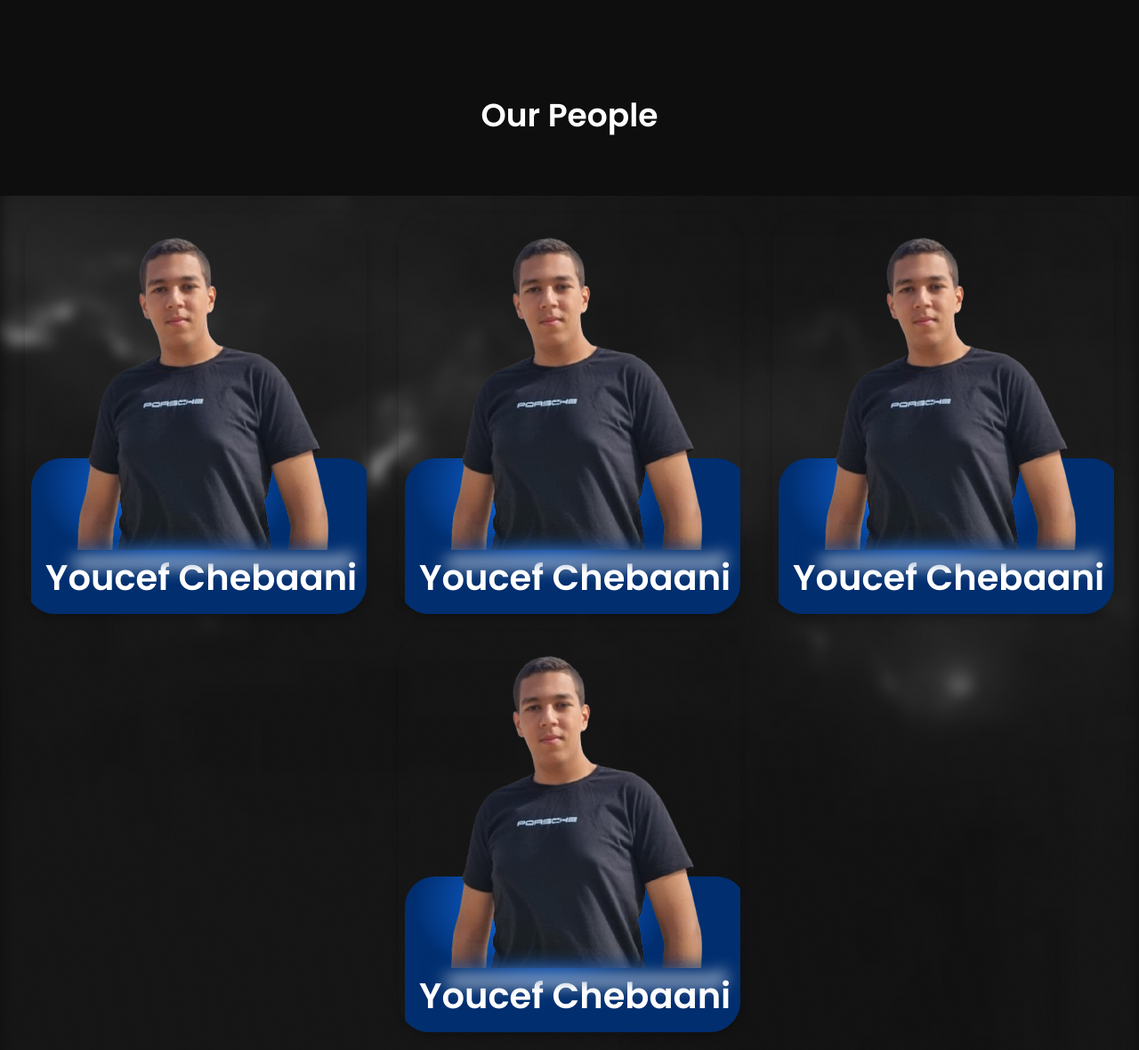
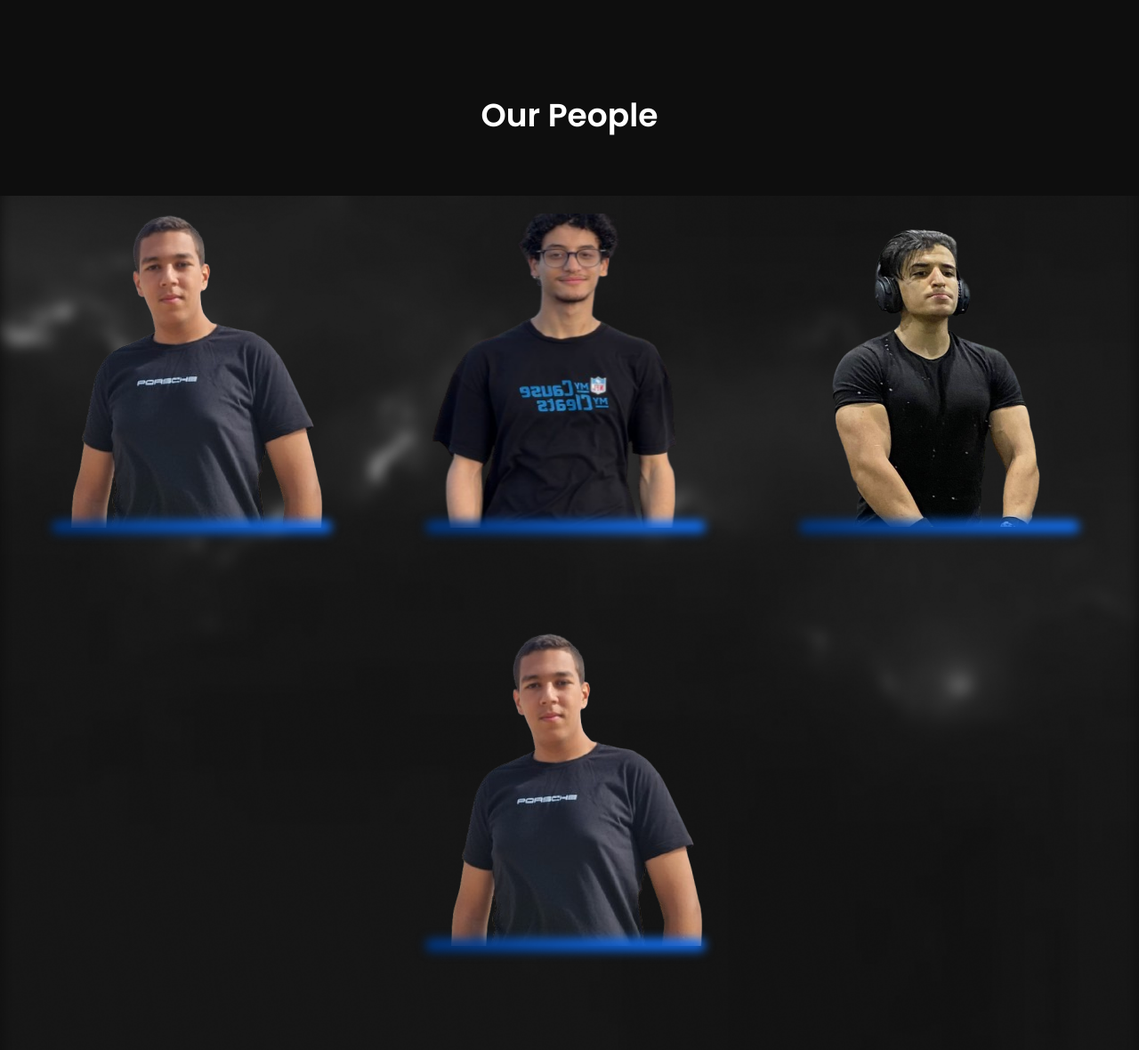
Before and after one commit to OussamaDaachi24/GymBro, a PHP site: page /html/about.html in a window 1280 px wide. Shown: the part 1086-2266 px from the top of the page at 89% size. Run offline with PHP 8.4, Linux system fonts and the light colour scheme.

Commit message:
added cards final touch 1/2

```diff
--- a/frontend/css/about.css
+++ b/frontend/css/about.css
@@ -296,10 +296,20 @@ margin-left: 10%;
   height: 450px;
   border-radius: 34px;
   overflow: hidden;
-  box-shadow: 0 4px 8px rgba(0, 0, 0, 0.2);
+  text-align: center;
+}
 
+.Blue {
+  position: absolute;
+  margin-top: 275px;
+  width: 384px;
+  height: 205px;
+  background: radial-gradient(37.41% 47.58% at 39.66% 14.85%, #1677FF 0%, #002E6F 100%);
+  border-radius: 34px;
+  overflow: hidden;
+  text-align: center;
+}
 
-}
 
 .card img.photo {
   width: 100%;
@@ -308,26 +318,25 @@ margin-left: 10%;
   border-radius: 34px 34px 0 0;
 }
 
-.Frame46 {
-  position: absolute;
-  bottom: 0;
-  width: 100%;
-  height: 205px;
-  background: radial-gradient(37.41% 47.58% at 39.66% 14.85%, #1677FF 0%, #002E6F 100%);
-  border-radius: 0 0 34px 34px;
-  padding: 20px;
-  color: white;
-}
 
-.YoucefChebaani {
+
+.name {
   font-size: 24px;
   font-family: Poppins, sans-serif;
   font-weight: 600;
+  text-align: center;
+
+
 }
 
-.NeverHurtADesignerSFeeling {
-  margin-top: 10px;
-  font-size: 15px;
-  font-family: Poppins, sans-serif;
-  font-weight: 500;
+.Shade{
+width: 315px;
+ height: 15px;
+  left: 30px;
+   top: 345px;
+    position: absolute;
+     background: radial-gradient(111.19% 141.42% at 100% 0%, #1677FF 20%, #002E6F 100%);
+     border-radius: 150px;
+      filter: blur(5.5px);
+
 }
--- a/frontend/html/about.html
+++ b/frontend/html/about.html
@@ -95,42 +95,42 @@
         <div class="card-section">
           <div class="card">
 
-                <div class="Frame46" style="width: 384px; height: 205px; left: 7px; top: 275px; position: absolute; background: radial-gradient(37.41% 47.58% at 39.66% 14.85%, #1677FF 0%, #002E6F 100%); border-radius: 34px; overflow: hidden">
-                    <div class="YoucefChebaani" style="left: 16px; top: 104px; position: absolute; color: white; font-size: 40px; font-family: Poppins; font-weight: 600; word-wrap: break-word">Youcef Chebaani</div>
-                    <div class="NeverHurtADesignerSFeeling" style="left: 70px; top: 164px; position: absolute; color: white; font-size: 15px; font-family: Poppins; font-weight: 500; word-wrap: break-word">“ never hurt a designer’s feeling ”</div>
-                </div>
-                <img class="photo" style="width: 384px; height: 373px; left: 7px; top: 5px; position: absolute" src="..\assets\images\jimmi.png" />
-                <div class="Rectangle63" style="width: 315px; height: 13px; left: 44px; top: 374px; position: absolute; background: radial-gradient(37.41% 47.58% at 39.66% 14.85%, #1677FF 0%, #002E6F 100%); box-shadow: 8.399999618530273px 8.399999618530273px 8.399999618530273px; border-radius: 150px; filter: blur(8.40px)"></div>
+            <div class="Blue" style="width: 384px; height: 205px;  top: 275px; position: absolute; background: radial-gradient(111.19% 141.42% at 100% 0%, #1677FF 0%, #002E6F 100%); border-radius: 34px; overflow: hidden">
+              <div class="name" style="left: 16px; top: 90px; position: absolute; color: white; font-size: 40px; font-family: Poppins; font-weight: 600; word-wrap: break-word">Youcef Chebaani</div>
+              <div class="Quote" style="left: 70px; top: 140px; position: absolute; color: white; font-size: 15px; font-family: Poppins; font-weight: 500; word-wrap: break-word">“ never hurt a designer’s feeling ”</div>
+          </div>
+          <img class="photo" style="width: 384px; height: 373px;  top:-20px; position: absolute" src="..\assets\images\jimmi.png" />
+          <div class="Shade" style="width: 315px; height: 15px; left: 30px; top: 345px; position: absolute; background: radial-gradient(111.19% 141.42% at 100% 0%, #1677FF 20%, #002E6F 100%); border-radius: 150px; filter: blur(5.5px)"></div>
 
           </div>
           <div class="card">
 
-            <div class="Frame46" style="width: 384px; height: 205px; left: 7px; top: 275px; position: absolute; background: radial-gradient(37.41% 47.58% at 39.66% 14.85%, #1677FF 0%, #002E6F 100%); border-radius: 34px; overflow: hidden">
-              <div class="YoucefChebaani" style="left: 16px; top: 104px; position: absolute; color: white; font-size: 40px; font-family: Poppins; font-weight: 600; word-wrap: break-word">Youcef Chebaani</div>
-              <div class="NeverHurtADesignerSFeeling" style="left: 70px; top: 164px; position: absolute; color: white; font-size: 15px; font-family: Poppins; font-weight: 500; word-wrap: break-word">“ never hurt a designer’s feeling ”</div>
+            <div class="Blue" style="width: 384px; height: 205px;  top: 275px; position: absolute; background: radial-gradient(111.19% 141.42% at 100% 0%, #1677FF 0%, #002E6F 100%); border-radius: 34px; overflow: hidden">
+              <div class="name" style="left: 35px; top: 90px; position: absolute; color: white; font-size: 40px; font-family: Poppins; font-weight: 600; word-wrap: break-word">Khalil Kessoum</div>
+              <div class="Quote" style="left: 70px; top: 140px; position: absolute; color: white; font-size: 15px; font-family: Poppins; font-weight: 500; word-wrap: break-word">“ Never backdown never what!! ”</div>
           </div>
-          <img class="photo" style="width: 384px; height: 373px; left: 7px; top: 5px; position: absolute" src="..\assets\images\jimmi.png" />
-          <div class="Rectangle63" style="width: 315px; height: 13px; left: 44px; top: 374px; position: absolute; background: radial-gradient(37.41% 47.58% at 39.66% 14.85%, #1677FF 0%, #002E6F 100%); box-shadow: 8.399999618530273px 8.399999618530273px 8.399999618530273px; border-radius: 150px; filter: blur(8.40px)"></div>
+          <img class="photo" style="width: 384px; height: 373px; top:-20px; position: absolute" src="..\assets\images\Kessoum.png" />
+          <div class="Shade" style="width: 315px; height: 15px; left: 30px; top: 345px; position: absolute; background: radial-gradient(111.19% 141.42% at 100% 0%, #1677FF 20%, #002E6F 100%); border-radius: 150px; filter: blur(5.5px)"></div>
 
           </div>
           <div class="card">
 
-            <div class="Frame46" style="width: 384px; height: 205px; left: 7px; top: 275px; position: absolute; background: radial-gradient(37.41% 47.58% at 39.66% 14.85%, #1677FF 0%, #002E6F 100%); border-radius: 34px; overflow: hidden">
-              <div class="YoucefChebaani" style="left: 16px; top: 104px; position: absolute; color: white; font-size: 40px; font-family: Poppins; font-weight: 600; word-wrap: break-word">Youcef Chebaani</div>
-              <div class="NeverHurtADesignerSFeeling" style="left: 70px; top: 164px; position: absolute; color: white; font-size: 15px; font-family: Poppins; font-weight: 500; word-wrap: break-word">“ never hurt a designer’s feeling ”</div>
+            <div class="Blue" style="width: 384px; height: 205px;  top: 275px; position: absolute; background: radial-gradient(111.19% 141.42% at 100% 0%, #1677FF 0%, #002E6F 100%); border-radius: 34px; overflow: hidden">
+              <div class="name" style="left: 37px; top: 90px; position: absolute; color: white; font-size: 40px; font-family: Poppins; font-weight: 600; word-wrap: break-word">Gasmi Yassine</div>
+              <div class="Quote" style="left: 130px; top: 140px; position: absolute; color: white; font-size: 15px; font-family: Poppins; font-weight: 500; word-wrap: break-word">“ Light Weight! ”</div>
           </div>
-          <img class="photo" style="width: 384px; height: 373px; left: 7px; top: 5px; position: absolute" src="..\assets\images\jimmi.png" />
-          <div class="Rectangle63" style="width: 315px; height: 13px; left: 44px; top: 374px; position: absolute; background: radial-gradient(37.41% 47.58% at 39.66% 14.85%, #1677FF 0%, #002E6F 100%); box-shadow: 8.399999618530273px 8.399999618530273px 8.399999618530273px; border-radius: 150px; filter: blur(8.40px)"></div>
+          <img class="photo" style="width: 369px; height: 340px; left: 7px; top:12px; position: absolute" src="..\assets\images\Yassine.png" />
+          <div class="Shade" style="width: 315px; height: 15px; left: 30px; top: 345px; position: absolute; background: radial-gradient(111.19% 141.42% at 100% 0%, #1677FF 20%, #002E6F 100%); border-radius: 150px; filter: blur(5.5px)"></div>
 
           </div>
           <div class="card">
 
-            <div class="Frame46" style="width: 384px; height: 205px; left: 7px; top: 275px; position: absolute; background: radial-gradient(37.41% 47.58% at 39.66% 14.85%, #1677FF 0%, #002E6F 100%); border-radius: 34px; overflow: hidden">
-              <div class="YoucefChebaani" style="left: 16px; top: 104px; position: absolute; color: white; font-size: 40px; font-family: Poppins; font-weight: 600; word-wrap: break-word">Youcef Chebaani</div>
-              <div class="NeverHurtADesignerSFeeling" style="left: 70px; top: 164px; position: absolute; color: white; font-size: 15px; font-family: Poppins; font-weight: 500; word-wrap: break-word">“ never hurt a designer’s feeling ”</div>
+            <div class="Blue" style="width: 384px; height: 205px;  top: 275px; position: absolute; background: radial-gradient(111.19% 141.42% at 100% 0%, #1677FF 0%, #002E6F 100%); border-radius: 34px; overflow: hidden">
+              <div class="name" style="left: 16px; top: 90px; position: absolute; color: white; font-size: 40px; font-family: Poppins; font-weight: 600; word-wrap: break-word">Daachi Oussama</div>
+              <div class="Quote" style="left: 45px; top: 140px; position: absolute; color: white; font-size: 15px; font-family: Poppins; font-weight: 500; word-wrap: break-word">“ Never push after me! (conflict alert) ”</div>
           </div>
-          <img class="photo" style="width: 384px; height: 373px; left: 7px; top: 5px; position: absolute" src="..\assets\images\jimmi.png" />
-          <div class="Rectangle63" style="width: 315px; height: 13px; left: 44px; top: 374px; position: absolute; background: radial-gradient(37.41% 47.58% at 39.66% 14.85%, #1677FF 0%, #002E6F 100%); box-shadow: 8.399999618530273px 8.399999618530273px 8.399999618530273px; border-radius: 150px; filter: blur(8.40px)"></div>
+          <img class="photo" style="width: 384px; height: 373px; left: 7px; top:-20px; position: absolute" src="..\assets\images\jimmi.png" />
+          <div class="Shade" style="width: 315px; height: 15px; left: 30px; top: 345px; position: absolute; background: radial-gradient(111.19% 141.42% at 100% 0%, #1677FF 20%, #002E6F 100%); border-radius: 150px; filter: blur(5.5px)"></div>
 
           </div>
       </div>
```
Also changed, not shown: frontend/assets/images/Kessoum.png (added), frontend/assets/images/Yassine.png (added).
